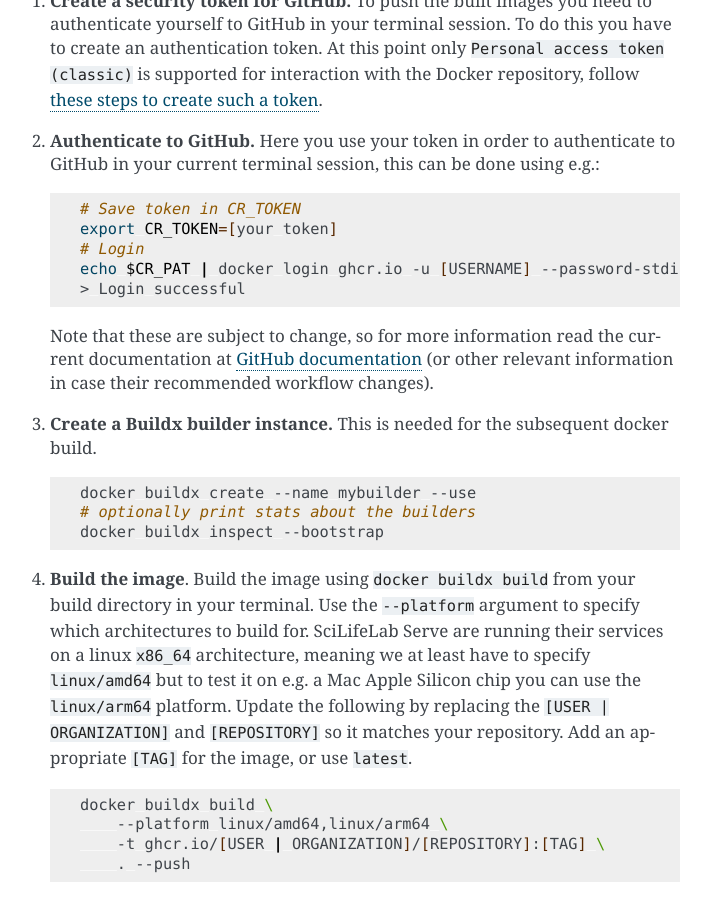
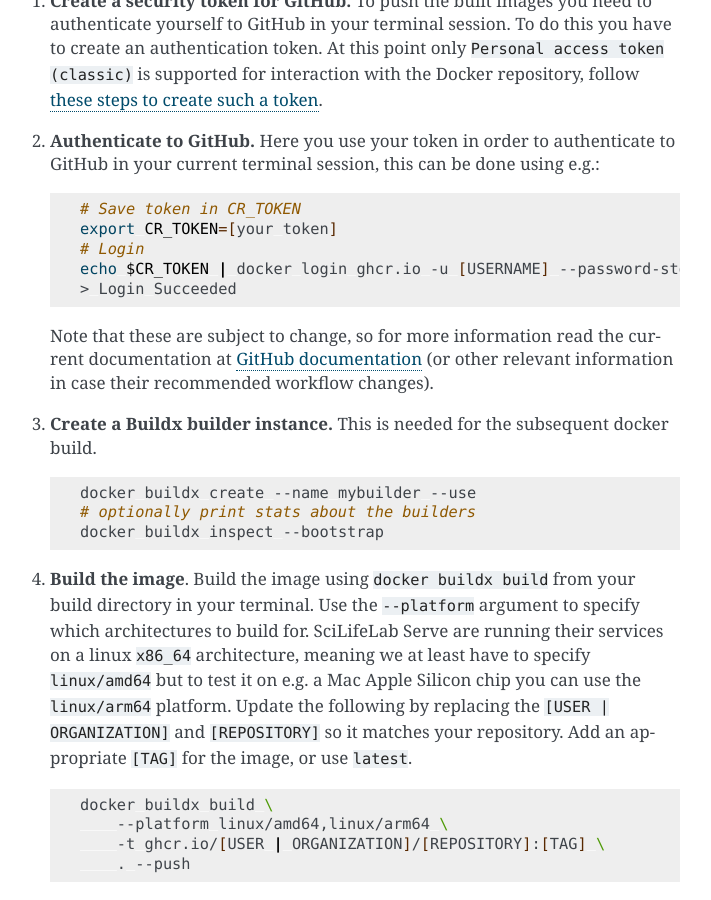
Before and after one commit to arosbio/cpsign_docs, a Sphinx documentation site: the page built from docs/source/sections/publish_models.md, in a window 1280 px wide and 900 px high, scrolled down 4990 px. Shown: the whole window, without its empty margins (400-1111 px from the left). Built offline with Sphinx 7.4.7, drawn with Linux system fonts in a browser that asks for light colours.

Commit message:
fix typo

````diff
--- a/docs/source/sections/publish_models.md
+++ b/docs/source/sections/publish_models.md
@@ -113,8 +113,8 @@ Here you do not have to push the contents of your docker build directory to GitH
     # Save token in CR_TOKEN
     export CR_TOKEN=[your token]
     # Login
-    echo $CR_PAT | docker login ghcr.io -u [USERNAME] --password-stdin
-    > Login successful
+    echo $CR_TOKEN | docker login ghcr.io -u [USERNAME] --password-stdin
+    > Login Succeeded
     ```
 
     Note that these are subject to change, so for more information read the current documentation at [GitHub documentation](https://docs.github.com/en/packages/working-with-a-github-packages-registry/working-with-the-container-registry#authenticating-with-a-personal-access-token-classic) (or other relevant information in case their recommended workflow changes).
````
